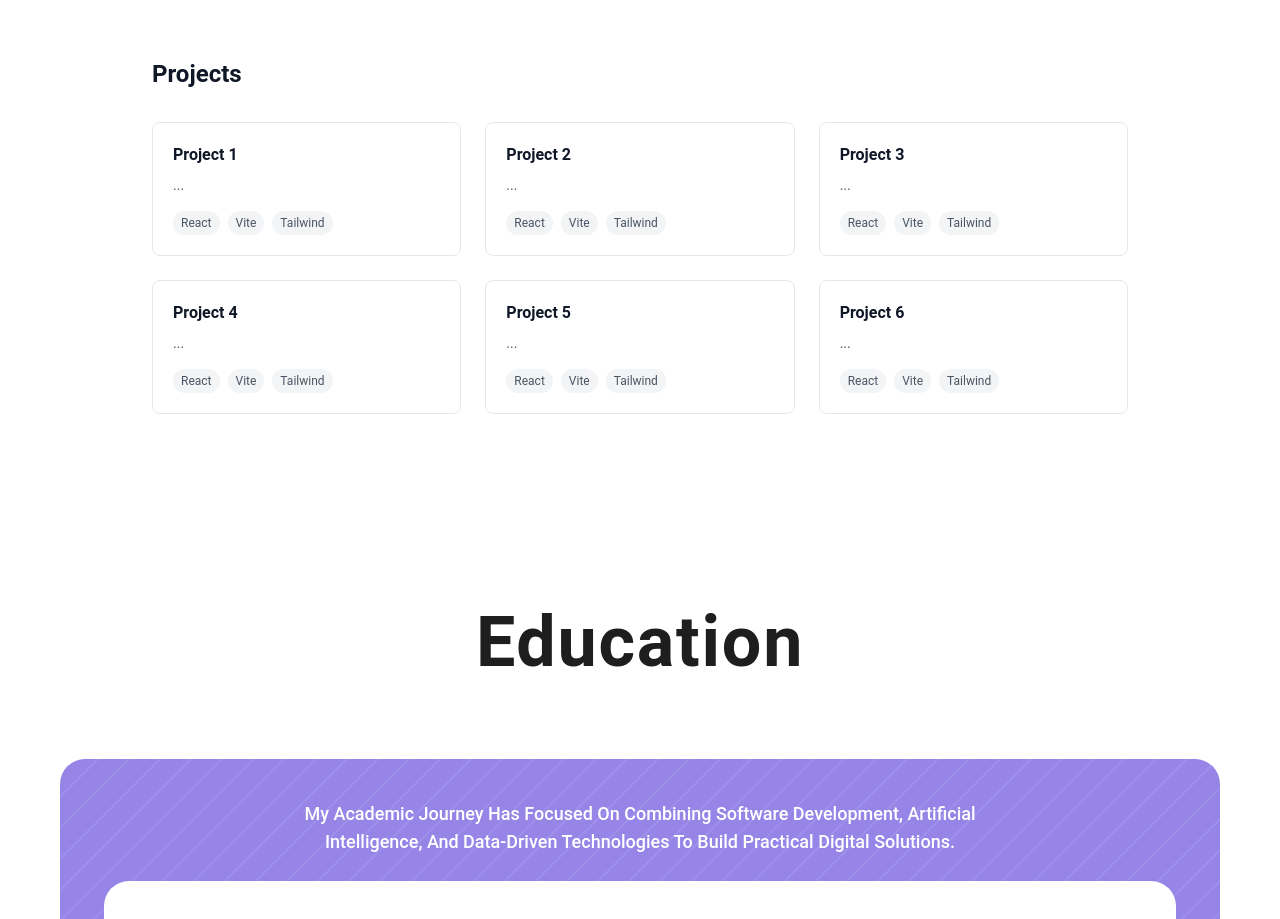
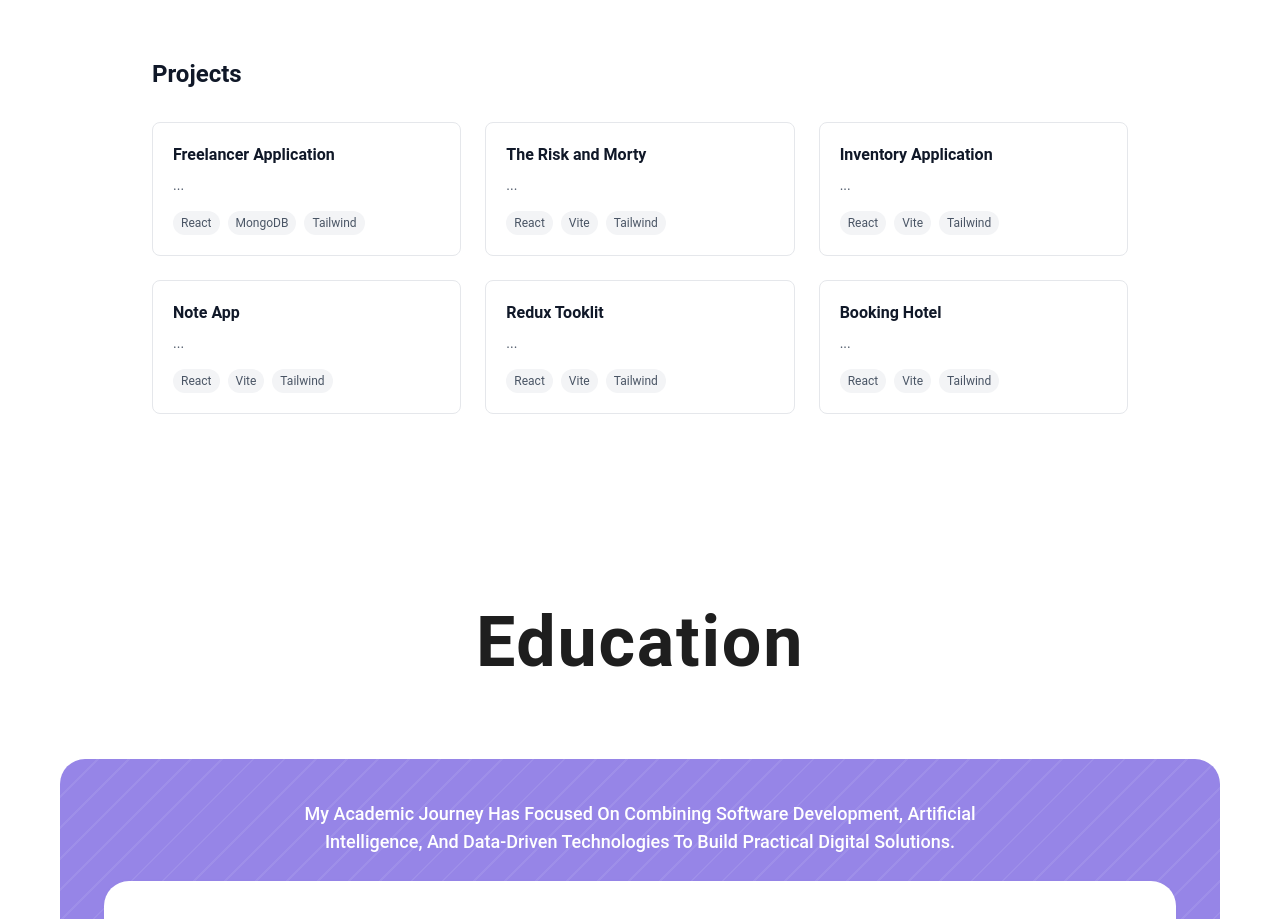
Before and after one commit to yasminebrahimi/yasmin_ebrahimi_portfolio, a React app: page / in a window 1280 px wide. Shown: the part 2480-3399 px from the top of the page. Built offline with nearby package versions, Linux system fonts and the light colour scheme; the HTML template or start-up script is replaced by a standard one.

Commit message:
Update projects data: titles, tech & links

```diff
--- a/src/data/projects.js
+++ b/src/data/projects.js
@@ -1,56 +1,56 @@
 export const projects = [
   {
     id: "project-1",
-    title: "Project 1",
+    title: "Freelancer Application",
     description: "...",
-    tech: ["React", "Vite", "Tailwind"],
+    tech: ["React", "MongoDB", "Tailwind"],
     image: "/images/project-1.png",
-    github: "https://github.com/...",
+    github: "https://github.com/yasminebrahimi/freelancer_app_react",
     live: "https://...",
   },
   {
     id: "project-2",
-    title: "Project 2",
+    title: "The Risk and Morty",
     description: "...",
     tech: ["React", "Vite", "Tailwind"],
     image: "/images/project-2.png",
-    github: "https://github.com/...",
-    live: "https://...",
+    github: "https://github.com/yasminebrahimi/the_risk_and_morty_react",
+    live: "https://rickandmortyfakeapiyasmin.netlify.app/",
   },
   {
     id: "project-3",
-    title: "Project 3",
+    title: "Inventory Application",
     description: "...",
     tech: ["React", "Vite", "Tailwind"],
     image: "/images/project-3.png",
-    github: "https://github.com/...",
-    live: "https://...",
+    github: "https://github.com/yasminebrahimi/inventory_app_react",
+    live: "https://inventory-app-yasmin.netlify.app/",
   },
   {
     id: "project-4",
-    title: "Project 4",
+    title: "Note App",
     description: "...",
     tech: ["React", "Vite", "Tailwind"],
     image: "/images/project-4.png",
-    github: "https://github.com/...",
-    live: "https://...",
+    github: "https://github.com/yasminebrahimi/note_app_react",
+    live: "https://noteappwithreactyasmin.netlify.app/",
   },
   {
     id: "project-5",
-    title: "Project 5",
+    title: "Redux Tooklit",
     description: "...",
     tech: ["React", "Vite", "Tailwind"],
     image: "/images/project-5.png",
-    github: "https://github.com/...",
-    live: "https://...",
+    github: "https://github.com/yasminebrahimi/redux_tooklit",
+    live: "https://redux-tooklit-yasmin.netlify.app/",
   },
   {
     id: "project-6",
-    title: "Project 6",
+    title: "Booking Hotel",
     description: "...",
     tech: ["React", "Vite", "Tailwind"],
     image: "/images/project-6.png",
-    github: "https://github.com/...",
-    live: "https://...",
+    github: "https://github.com/yasminebrahimi/booking_hotel_app_react",
+    live: "https://booking-hotel-yasmin.netlify.app/",
   },
 ];
```
